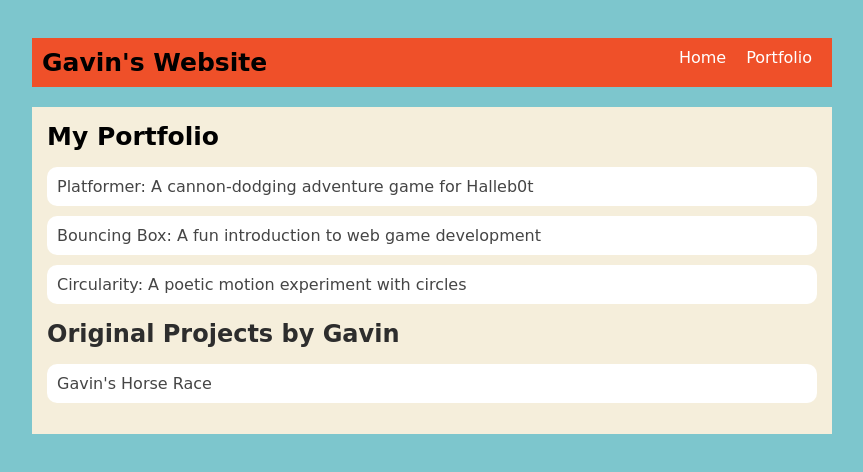
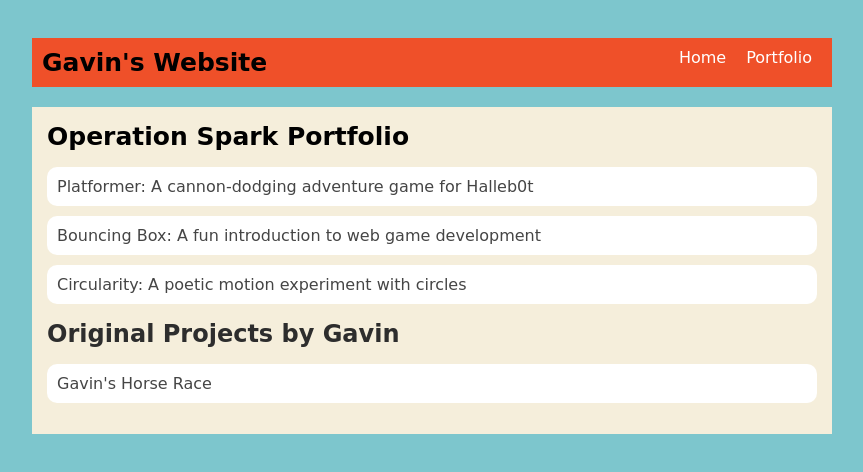
Before and after one commit to GavinJames24/GavinJames24.github.io, a plain HTML site: page portfolio.html in a window 1280 px wide. Shown: the whole page, without its empty margins (208-1071 px from the left). Drawn offline with Linux system fonts and the light colour scheme.

Commit message:
changed heading

```diff
--- a/portfolio.html
+++ b/portfolio.html
@@ -23,7 +23,7 @@
       <main>
         <div class="content">
 
-          <h1>My Portfolio</h1>
+          <h1>Operation Spark Portfolio</h1>
 
           <ul id="portfolio">
             <li>
```
